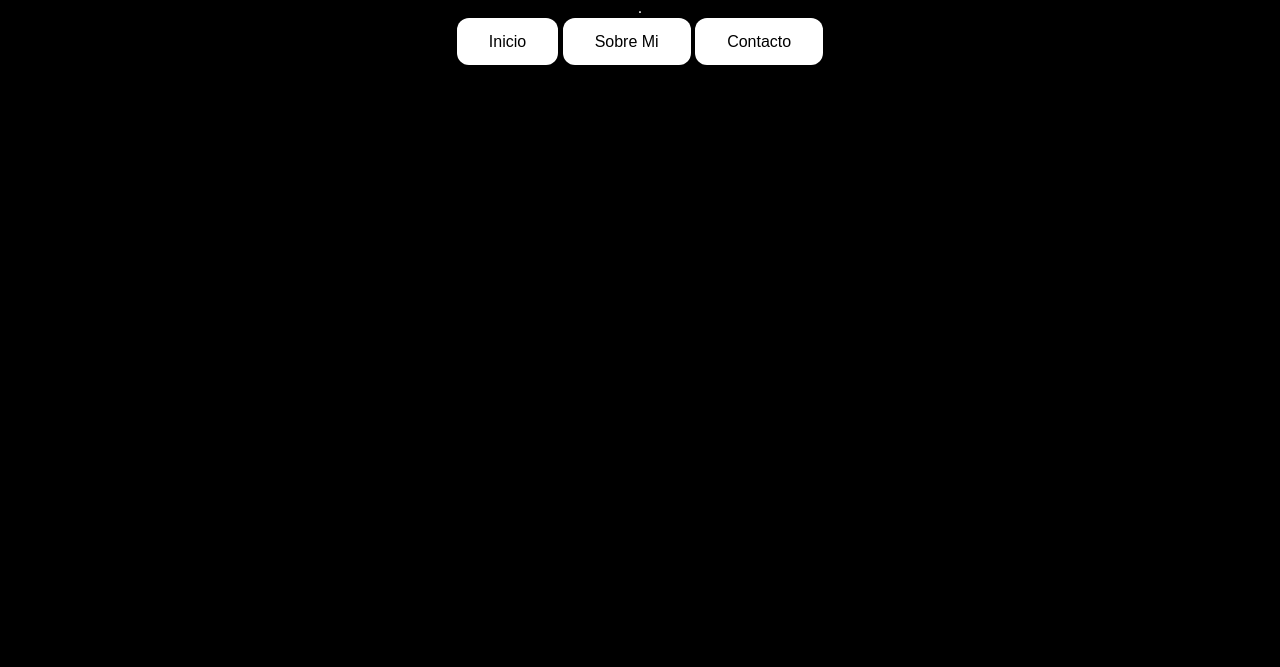
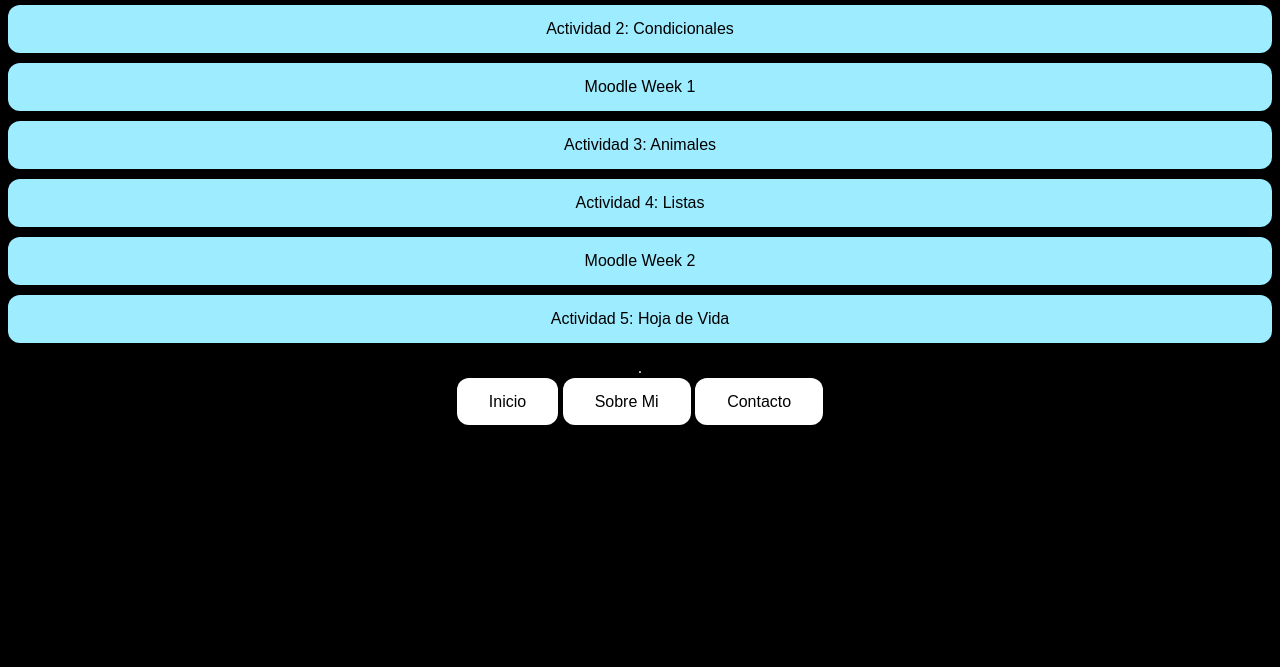
Before and after one commit to miguelrodrica/portafolio, a plain HTML site: page projects.html in a window 1280 px wide. Shown: the part 133-800 px from the top of the page. Drawn offline with Linux system fonts and the light colour scheme.

Commit message:
Add projects container styles to style.css

```diff
--- a/style.css
+++ b/style.css
@@ -25,3 +25,9 @@ body {
   border-radius: 12px;
   font-family: sans-serif;
 }
+
+.projects-container {
+    display: flex;
+    flex-direction: column;
+    gap: 10px;
+}
```
